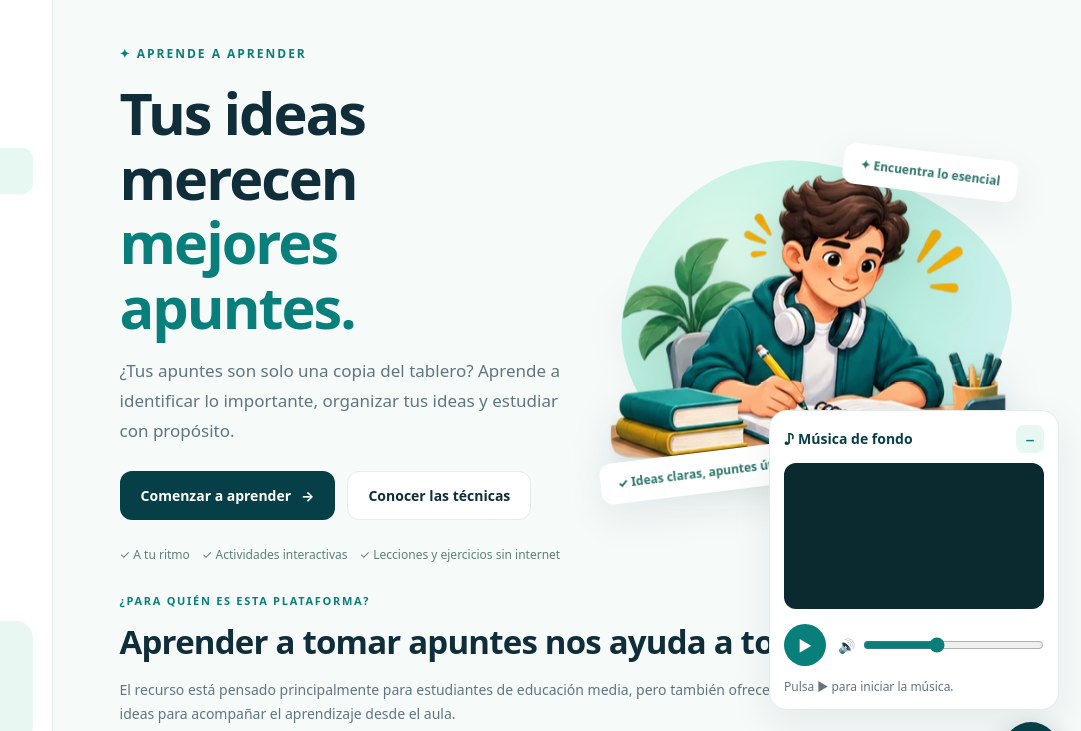
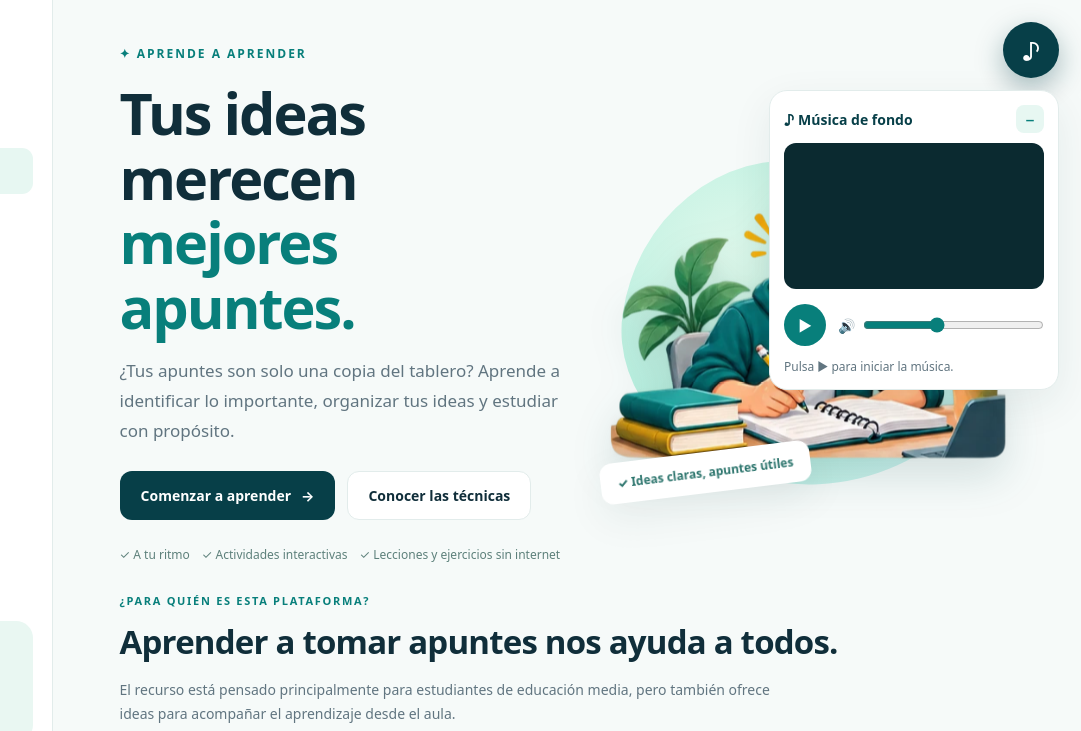
Before and after one commit to Lu1s-D1az/elartedetomarapuntes, a plain HTML site: page index.html in a window 1280 px wide. Both pictures are taken after a click on the button "Abrir reproductor de música". Shown: the top 731 px of the page, 199-1280 px from the left. Drawn offline with Linux system fonts and the light colour scheme.

Commit message:
Move floating music icon to top-right corner (6b074e81faafdf3d7623f74b)

```diff
--- a/css/style.css
+++ b/css/style.css
@@ -96,7 +96,7 @@ img.illustration,img.hero-student,img.feature-art,img.callout-art,img.flip-art,i
 @media(max-width:900px){.audience-grid{grid-template-columns:1fr}.audience-card{grid-template-columns:130px minmax(0,1fr);padding:16px 20px}.audience-card img{width:124px;height:150px}.video-grid,#tecnicas .video-grid{grid-template-columns:1fr 1fr}}
 @media(max-width:650px){.audience-grid,.video-grid,#tecnicas .video-grid{grid-template-columns:1fr}.audience-card{grid-template-columns:105px minmax(0,1fr);gap:9px;padding:15px}.audience-card img{width:104px;height:128px}.audience-card h3{font-size:17px}.video-section-head,.next-step{display:block}.video-online{display:inline-block;margin-top:14px}.video-section{margin-top:32px}.video-poster{height:175px}.next-step .btn{margin-top:20px}}
 /* Floating background music player */
-.music-player{position:fixed;right:22px;bottom:22px;z-index:50;display:flex;flex-direction:column;align-items:flex-end;gap:12px}
+.music-player{position:fixed;right:22px;top:22px;z-index:50;display:flex;flex-direction:column;align-items:flex-end;gap:12px}
 .mp-fab{position:relative;width:56px;height:56px;border-radius:50%;border:0;background:var(--dark);color:#fff;font-size:24px;box-shadow:0 10px 28px rgba(7,63,72,.35);display:grid;place-items:center;transition:transform .2s}
 .mp-fab:hover{transform:scale(1.06)}
 .mp-eq{display:none;gap:3px;align-items:flex-end;height:20px}
@@ -104,7 +104,7 @@ img.illustration,img.hero-student,img.feature-art,img.callout-art,img.flip-art,i
 .mp-eq i:nth-child(2){animation-delay:.2s}.mp-eq i:nth-child(3){animation-delay:.4s}
 @keyframes mpEq{0%,100%{height:5px}50%{height:20px}}
 .music-player.playing .mp-eq{display:flex}.music-player.playing .mp-fab-icon{display:none}
-.mp-panel{order:-1;width:290px;background:#fff;border:1px solid var(--line);border-radius:18px;box-shadow:var(--shadow);padding:14px;position:absolute;bottom:68px;right:0;opacity:0;visibility:hidden;transform:translateY(10px);transition:opacity .2s,transform .2s,visibility .2s}
+.mp-panel{order:-1;width:290px;background:#fff;border:1px solid var(--line);border-radius:18px;box-shadow:var(--shadow);padding:14px;position:absolute;top:68px;right:0;opacity:0;visibility:hidden;transform:translateY(-10px);transition:opacity .2s,transform .2s,visibility .2s}
 .music-player.open .mp-panel{opacity:1;visibility:visible;transform:none}
 .mp-head{display:flex;justify-content:space-between;align-items:center;margin-bottom:10px}
 .mp-title{font-weight:800;font-size:14px;color:var(--dark)}
@@ -116,4 +116,4 @@ img.illustration,img.hero-student,img.feature-art,img.callout-art,img.flip-art,i
 .mp-vol{display:flex;align-items:center;gap:8px;flex:1;font-size:14px}
 .mp-vol input{flex:1;accent-color:var(--teal)}
 .mp-status{margin:9px 0 0;font-size:12px;color:var(--muted)}
-@media (max-width:600px){.music-player{right:14px;bottom:14px}.mp-panel{width:min(290px,calc(100vw - 28px))}}
+@media (max-width:600px){.music-player{right:14px;top:12px}.mp-panel{width:min(290px,calc(100vw - 28px))}}
```
